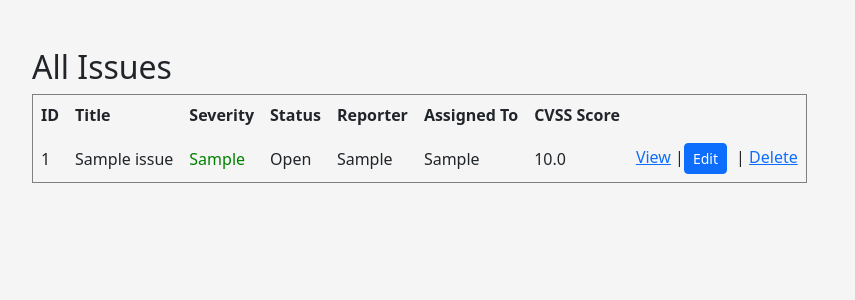
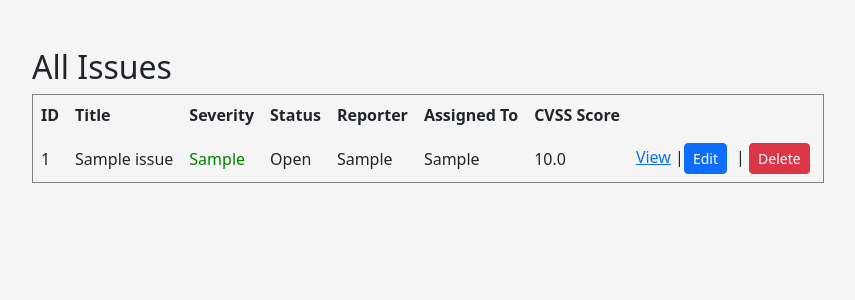
Before and after one commit to dbsspencerjohn-dot/spencer, a Flask app: page /issues-page in a window 1280 px wide. Shown: the part 56-356 px from the top of the page, without its empty margins (50-905 px from the left). Run offline with Flask 3, Linux system fonts and the light colour scheme; tables that the repository leaves empty hold one stand-in row (values such as "Sample post").

Commit message:
added the delete button to the issues pages ( Source : Self)

```diff
--- a/templates/issues.html
+++ b/templates/issues.html
@@ -43,7 +43,9 @@ content %}
         Edit
       </a>
       |
-      <a href="#">Delete</a>
+      <a href="/delete-issue/{{ issue.id }}" class="btn btn-danger btn-sm">
+        Delete
+      </a>
     </td>
   </tr>
   {% endfor %}
```
